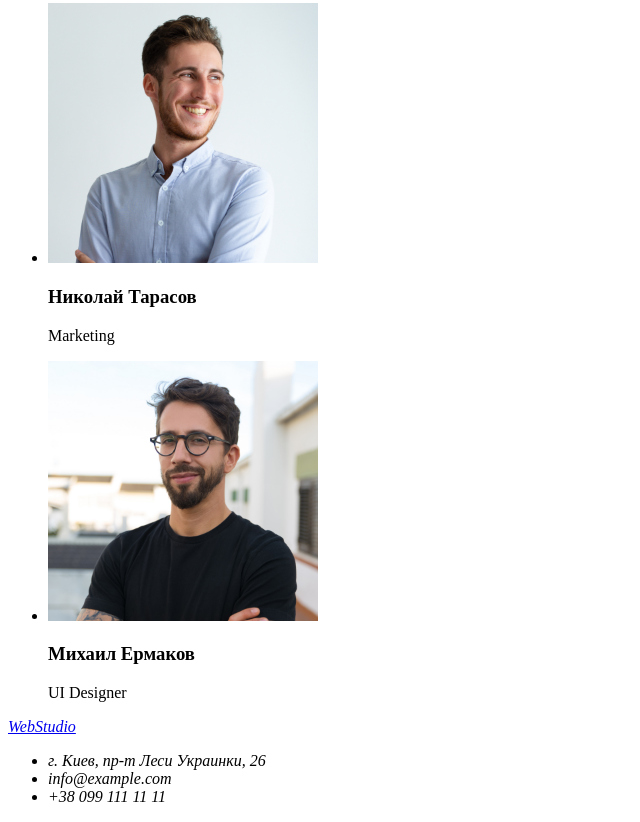
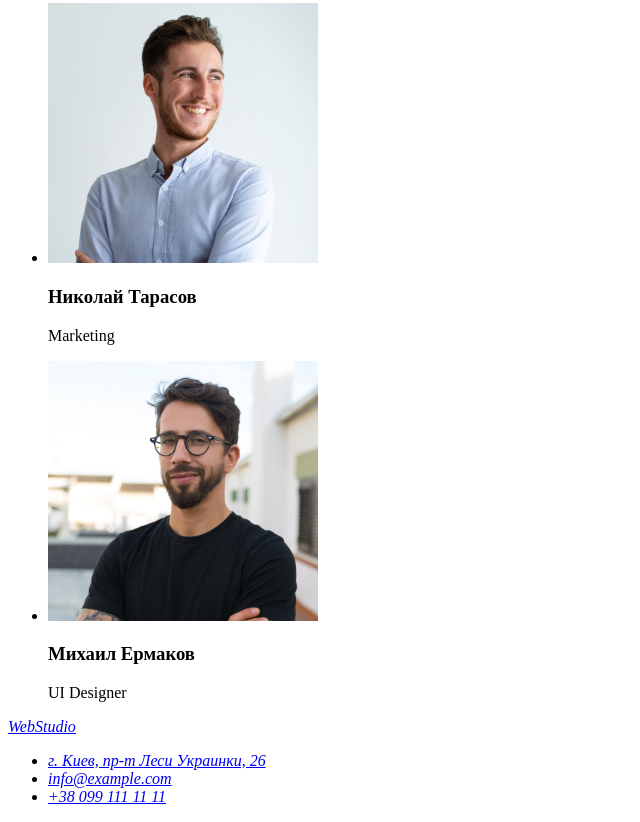
Before and after one commit to grifon23/goit-markup-hw-01, a plain HTML site: page index.html in a window 1280 px wide. Shown: the part 2333-3155 px from the top of the page, without its empty margins (0-640 px from the left). Drawn offline with Linux system fonts and the light colour scheme.

Commit message:
перетворення адреса в ссилки

```diff
--- a/index.html
+++ b/index.html
@@ -131,9 +131,28 @@
       <address>
         <a href="#">WebStudio</a>
         <ul>
-          <li>г. Киев, пр-т Леси Украинки, 26</li>
-          <li>info@example.com</li>
-          <li>+38 099 111 11 11</li>
+          <li>
+            <a href="#" target="_blank" rel="noopener noreferrer">
+              г. Киев, пр-т Леси Украинки, 26</a
+            >
+          </li>
+          <li>
+            <a
+              href="mailto:info@example.com"
+              target="_blank"
+              rel="noopener noreferrer"
+              >info@example.com</a
+            >
+          </li>
+          <li>
+            <a
+              href="tel:+38 099 111 11 11"
+              target="_blank"
+              rel="noopener noreferrer"
+            >
+              +38 099 111 11 11</a
+            >
+          </li>
         </ul>
       </address>
     </footer>
```
